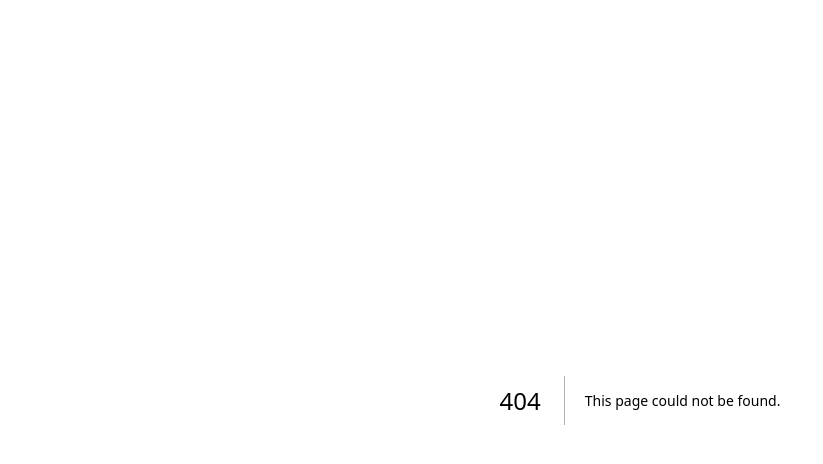
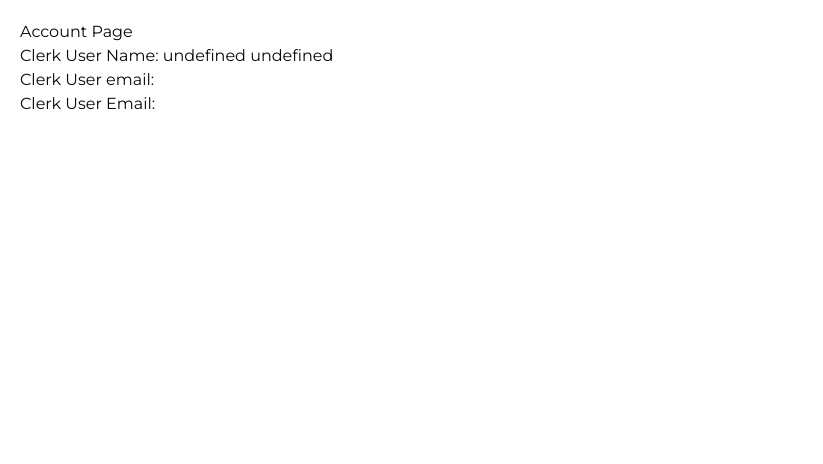
Before and after one commit to rlbk/Fitness-Gym-using-Nextjs, a Next.js app: page /account in a window 1280 px wide. Before the commit this address had no page. Shown: the top 464 px of the page, without its empty margins (0-823 px from the left). Built offline with nearby package versions, Linux system fonts and the light colour scheme; no server answers.

Commit message:
Add signin and signout redirectUrl and design simple account page

```diff
--- /dev/null
+++ b/src/app/(private)/account/page.tsx
@@ -0,0 +1,21 @@
+import React from "react";
+import { UserButton } from "@clerk/nextjs";
+import { currentUser } from "@clerk/nextjs/server";
+
+const Page = async () => {
+  const result = await currentUser();
+  const name = `${result?.firstName} ${result?.lastName}`;
+  const clerkUserId = result?.id;
+  const email = result?.emailAddresses[0]?.emailAddress;
+  return (
+    <div className="p-5">
+      <h1>Account Page</h1>
+      <UserButton fallback="/" afterSwitchSessionUrl="/" />
+      <h1>Clerk User Name: {name}</h1>
+      <h1>Clerk User email: {email}</h1>
+      <h1>Clerk User Email: {email}</h1>
+    </div>
+  );
+};
+
+export default Page;
--- a/src/components/home-navbar.tsx
+++ b/src/components/home-navbar.tsx
@@ -38,9 +38,17 @@
           </SheetHeader>
 
           {form === "sign-up" ? (
-            <SignUp routing="hash" signInUrl="/?form=sign-in" />
+            <SignUp
+              routing="hash"
+              signInUrl="/?form=sign-in"
+              fallbackRedirectUrl={"/account"}
+            />
           ) : (
-            <SignIn routing="hash" signUpUrl="/?form=sign-up" />
+            <SignIn
+              routing="hash"
+              signUpUrl="/?form=sign-up"
+              fallbackRedirectUrl={"/account"}
+            />
           )}
         </SheetContent>
       </Sheet>
```
